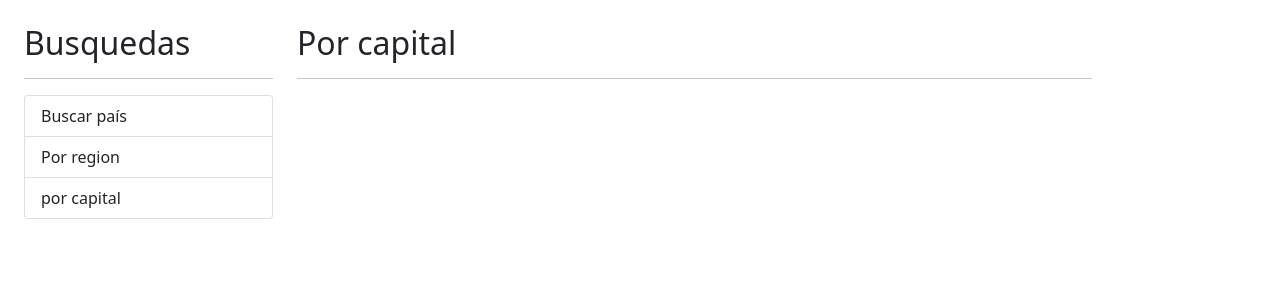
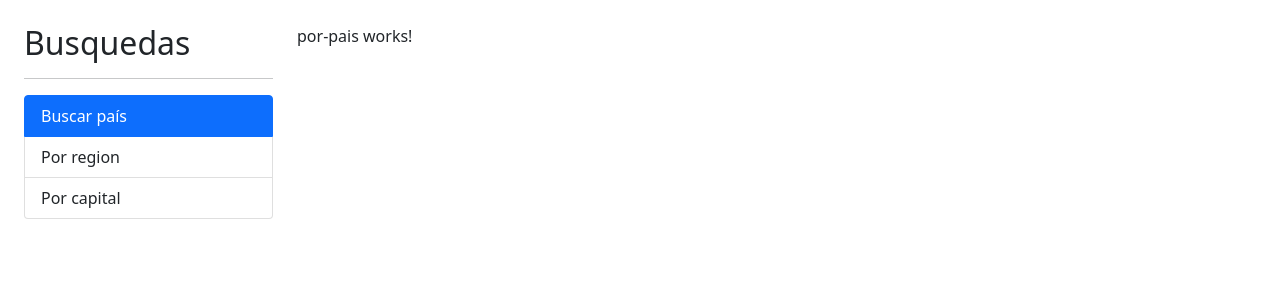
Before and after one commit to IngMachine/08-paisesApp, an Angular app: page / in a window 1280 px wide. Shown: the top 300 px of the page. Built offline with nearby package versions, Linux system fonts and the light colour scheme.

Commit message:
Creacion de sistema rutas.

```diff
--- a/src/app/app.component.html
+++ b/src/app/app.component.html
@@ -4,15 +4,33 @@
         <h2>Busquedas</h2>
         <hr>
         <ul class="list-group">
-            <li class="list-group-item">Buscar país</li>
-            <li class="list-group-item">Por region</li>
-            <li class="list-group-item">por capital</li>
+            <li
+                routerLink=""
+                routerLinkActive="active"
+                [routerLinkActiveOptions]="{ exact: true }"
+                class="list-group-item"
+            >
+                Buscar país
+            </li>
+            <li
+                routerLink="region"
+                routerLinkActive="active"
+                class="list-group-item"
+            >
+                Por region
+            </li>
+            <li
+                routerLink="capital"
+                routerLinkActive="active"
+                class="list-group-item"
+            >
+                Por capital
+            </li>
         </ul>
     </div>
 
     <div class="col">
-        <h2>Por capital</h2>
-        <hr>
+        <router-outlet></router-outlet>
     </div>
 
 </div>
--- a/src/app/app.module.ts
+++ b/src/app/app.module.ts
@@ -5,12 +5,15 @@
 import { PaisModule } from './pais/pais.module';
 import { SharedModule } from './shared/shared.module';
 
+import { AppRoutingModule } from './app-routing.module';
+
 @NgModule({
   declarations: [
     AppComponent
   ],
   imports: [
     BrowserModule,
+    AppRoutingModule,
     PaisModule,
     SharedModule
   ],
```
Also changed, not shown: src/app/app-routing.module.ts (added, +41 -0 lines).
